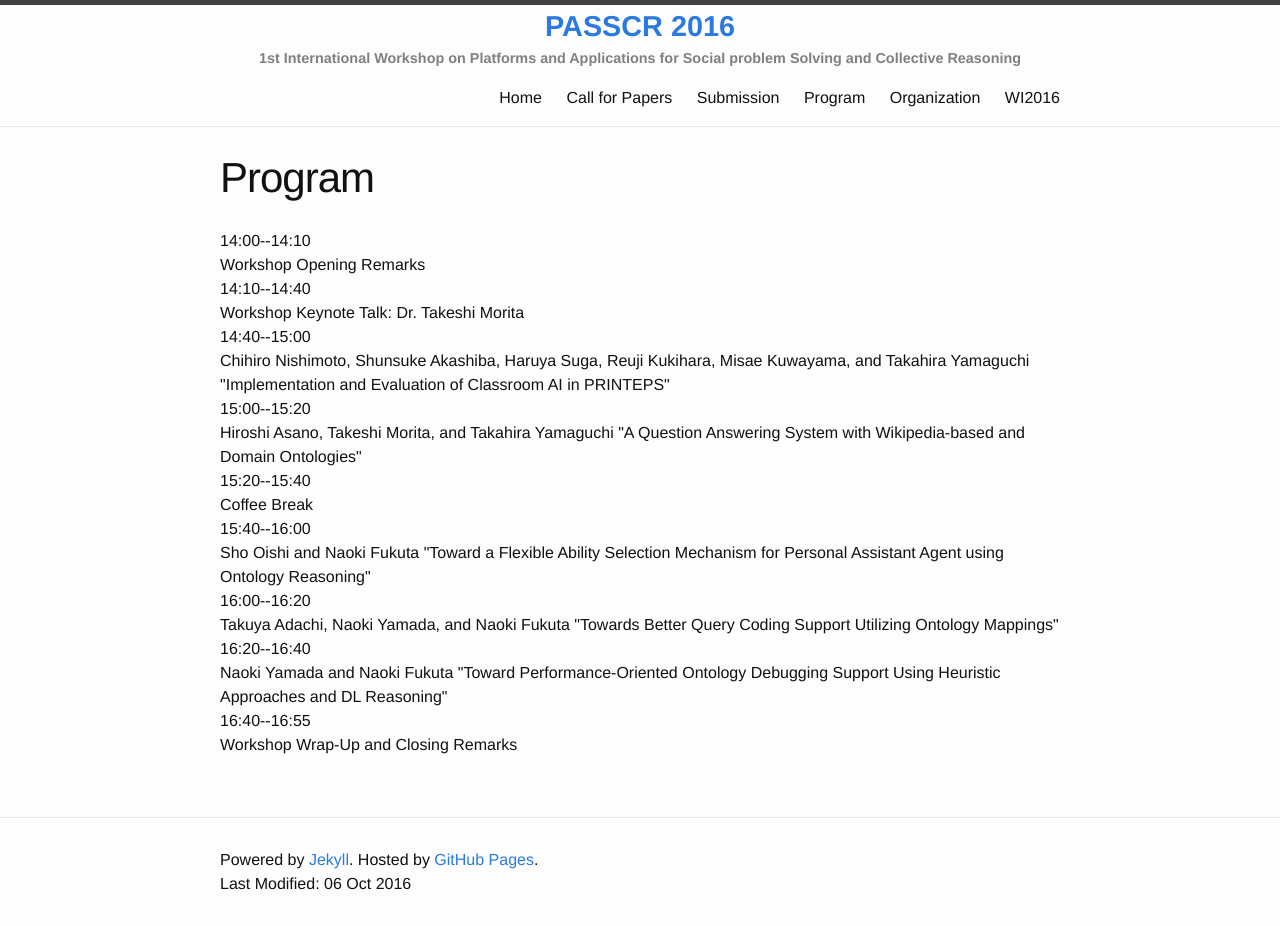
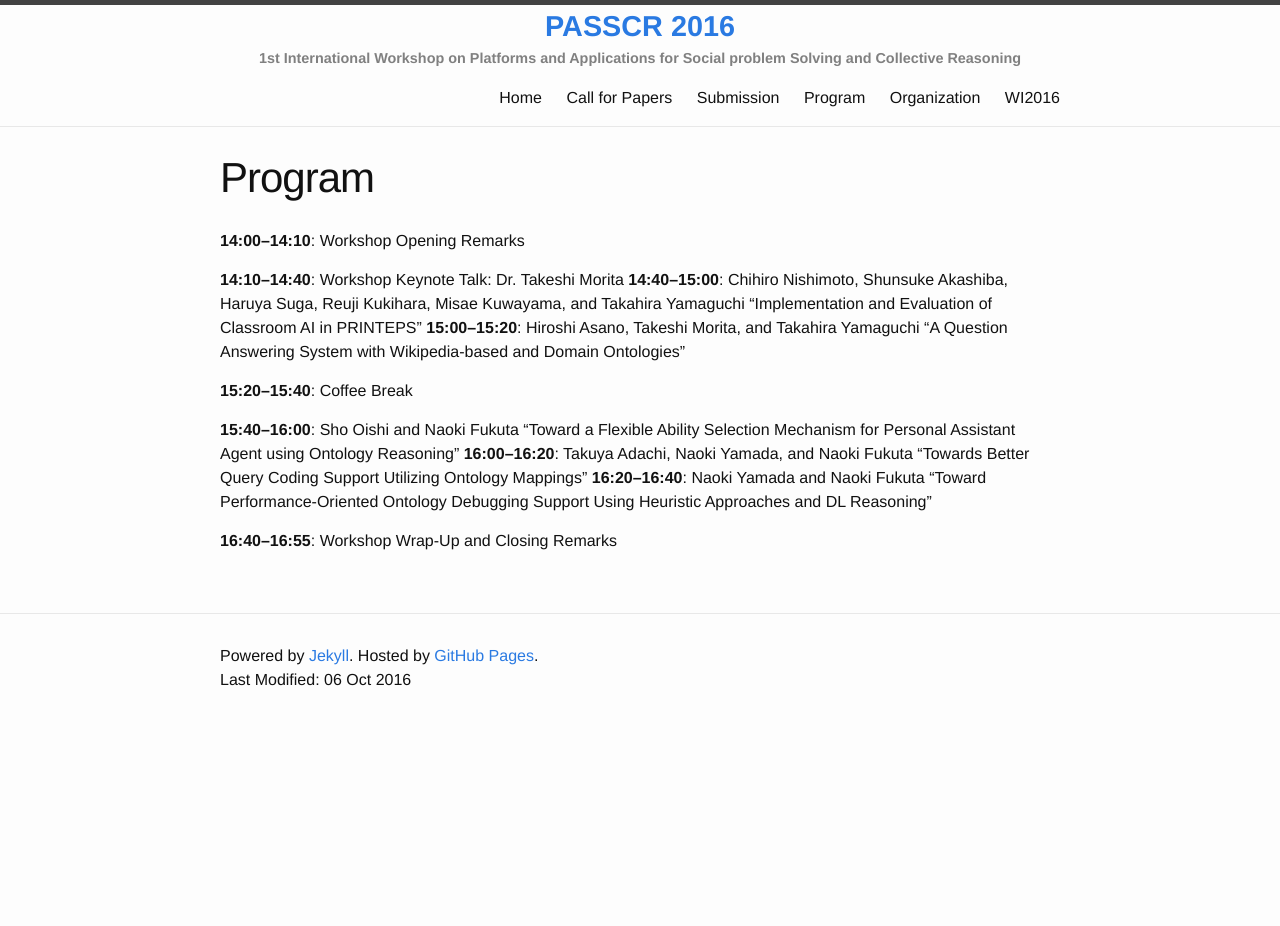
Before and after one commit to passcr/passcr.github.io, a Jekyll site: the page built from program.md, in a window 1280 px wide. Built offline with Jekyll 4.4.1, drawn with Linux system fonts in a browser that asks for light colours; after the commit the page ends 900 px from its top, so only the background shows below that; part of the change alters nothing that is shown.

Commit message:
modified program

```diff
--- a/program.md
+++ b/program.md
@@ -3,14 +3,17 @@ layout: page
 title: Program
 permalink: /program/
 ---
-<dl>
-    <dt>14:00--14:10</dt><dd>Workshop Opening Remarks</dd>
-    <dt>14:10--14:40</dt><dd>Workshop Keynote Talk: Dr. Takeshi Morita</dd>
-    <dt>14:40--15:00</dt><dd>Chihiro Nishimoto, Shunsuke Akashiba, Haruya Suga, Reuji Kukihara, Misae Kuwayama, and Takahira Yamaguchi "Implementation and Evaluation of Classroom AI in PRINTEPS"</dd>
-    <dt>15:00--15:20</dt><dd>Hiroshi Asano, Takeshi Morita, and Takahira Yamaguchi "A Question Answering System with Wikipedia-based and Domain Ontologies"</dd>
-    <dt>15:20--15:40</dt><dd>Coffee Break</dd>
-    <dt>15:40--16:00</dt><dd>Sho Oishi and Naoki Fukuta "Toward a Flexible Ability Selection Mechanism for Personal Assistant Agent using Ontology Reasoning"</dd>
-    <dt>16:00--16:20</dt><dd>Takuya Adachi, Naoki Yamada, and Naoki Fukuta "Towards Better Query Coding Support Utilizing Ontology Mappings"</dd>
-    <dt>16:20--16:40</dt><dd>Naoki Yamada and Naoki Fukuta "Toward Performance-Oriented Ontology Debugging Support Using Heuristic Approaches and DL Reasoning"</dd>
-    <dt>16:40--16:55</dt><dd>Workshop Wrap-Up and Closing Remarks</dd>
-</dl>
+
+**14:00--14:10**: Workshop Opening Remarks
+
+**14:10--14:40**: Workshop Keynote Talk: Dr. Takeshi Morita
+**14:40--15:00**: Chihiro Nishimoto, Shunsuke Akashiba, Haruya Suga, Reuji Kukihara, Misae Kuwayama, and Takahira Yamaguchi "Implementation and Evaluation of Classroom AI in PRINTEPS"
+**15:00--15:20**: Hiroshi Asano, Takeshi Morita, and Takahira Yamaguchi "A Question Answering System with Wikipedia-based and Domain Ontologies"
+
+**15:20--15:40**: Coffee Break
+
+**15:40--16:00**: Sho Oishi and Naoki Fukuta "Toward a Flexible Ability Selection Mechanism for Personal Assistant Agent using Ontology Reasoning"
+**16:00--16:20**: Takuya Adachi, Naoki Yamada, and Naoki Fukuta "Towards Better Query Coding Support Utilizing Ontology Mappings"
+**16:20--16:40**: Naoki Yamada and Naoki Fukuta "Toward Performance-Oriented Ontology Debugging Support Using Heuristic Approaches and DL Reasoning"
+
+**16:40--16:55**: Workshop Wrap-Up and Closing Remarks
```
